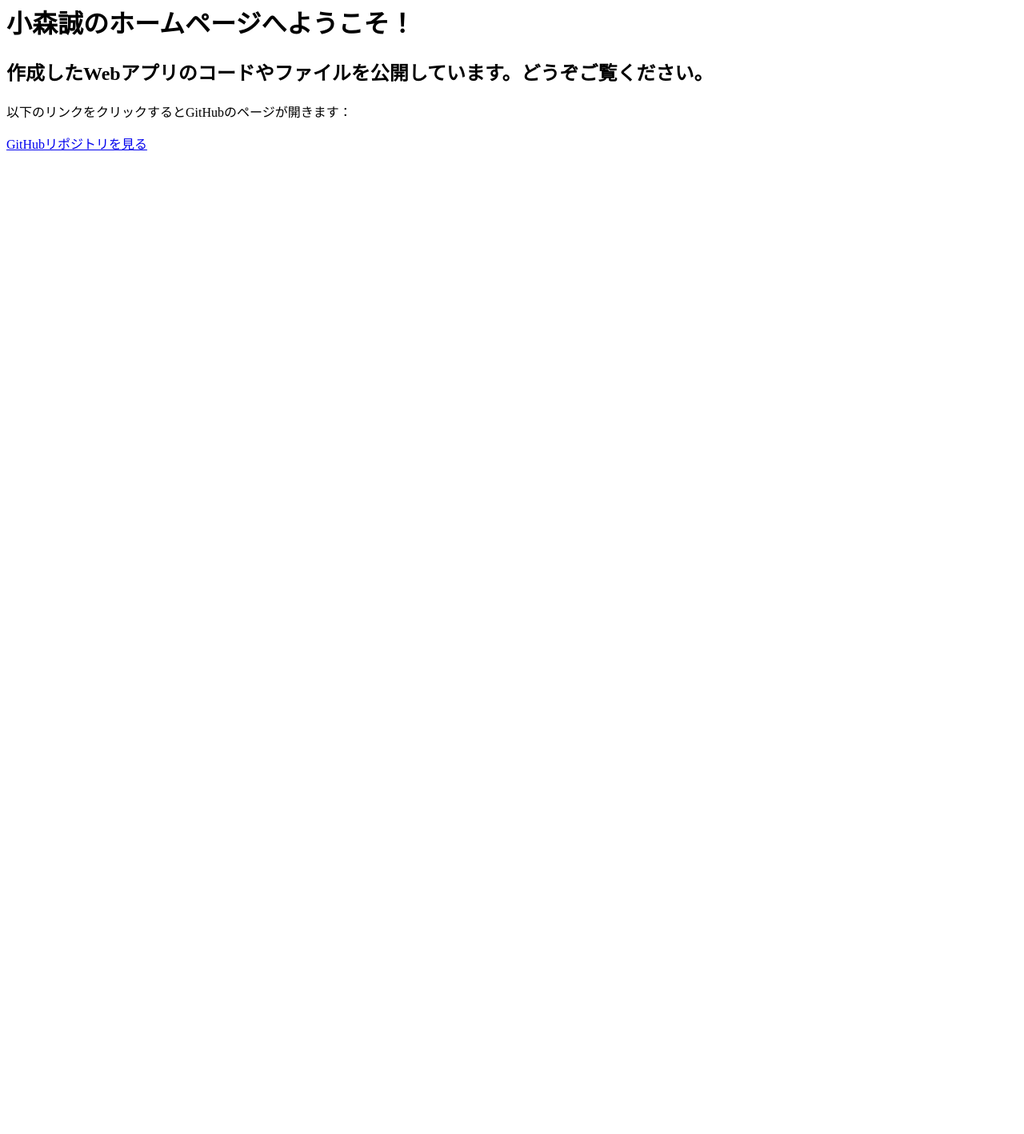
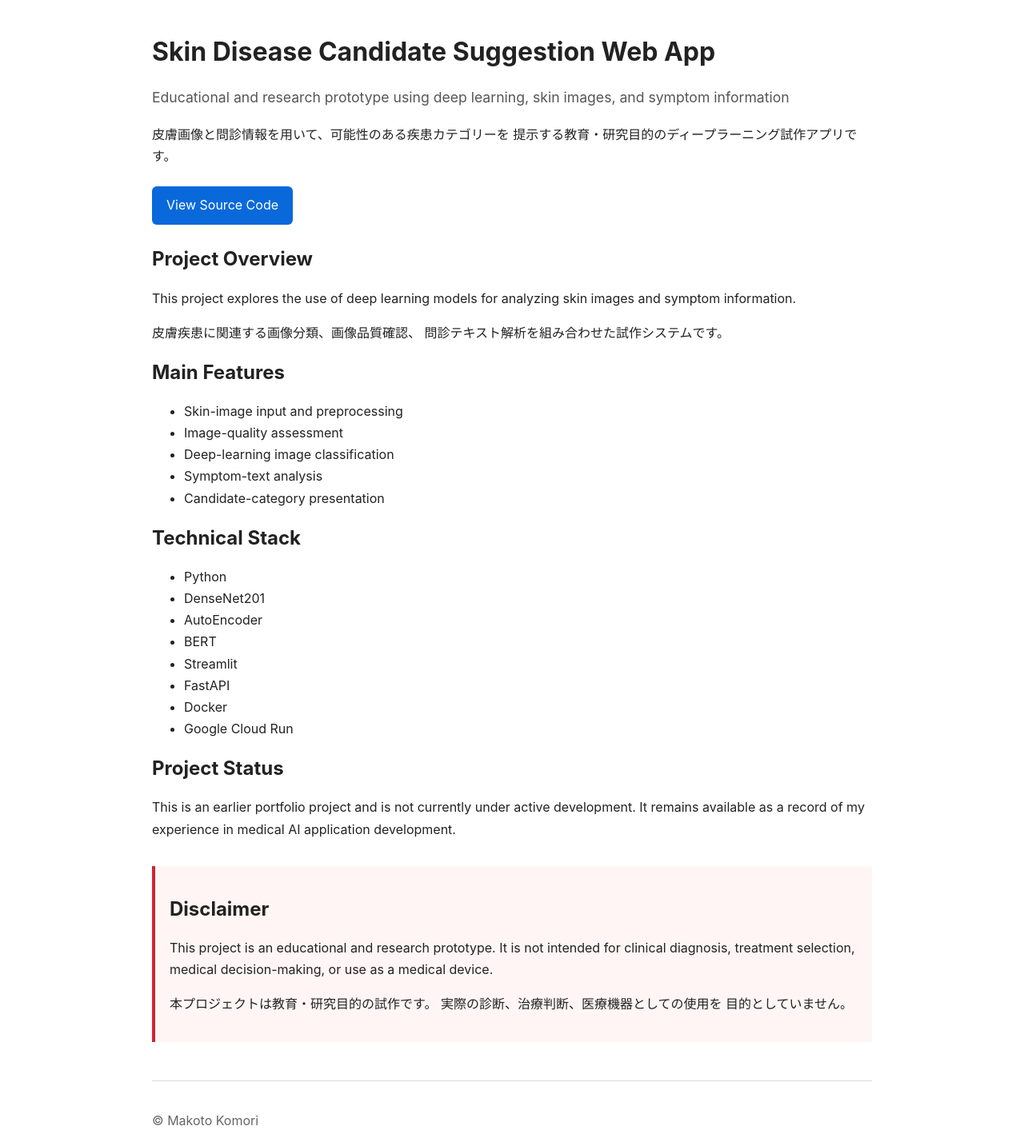
Before and after one commit to Makoto-space/github.io, a plain HTML site: page index.html in a window 1280 px wide. Shown: the part 17-1435 px from the top of the page at 80% size. Before the commit the page ends 800 px from the top, so only its background shows below. Drawn offline with Linux system fonts and the light colour scheme.

Commit message:
Revise project landing page
Add project overview, technical stack, status, and medical disclaimer.

```diff
--- a/index.html
+++ b/index.html
@@ -1,19 +1,154 @@
 <!DOCTYPE html>
 <html lang="ja">
 <head>
-    <meta charset="UTF-8">
-    <title>小森誠のホームページ</title>
+  <meta charset="UTF-8">
+  <meta name="viewport" content="width=device-width, initial-scale=1.0">
+
+  <title>Skin Disease Candidate Suggestion Web App</title>
+
+  <style>
+    body {
+      max-width: 900px;
+      margin: 0 auto;
+      padding: 40px 24px;
+      font-family:
+        -apple-system,
+        BlinkMacSystemFont,
+        "Segoe UI",
+        sans-serif;
+      line-height: 1.7;
+      color: #222;
+    }
+
+    h1,
+    h2 {
+      line-height: 1.3;
+    }
+
+    .subtitle {
+      color: #555;
+      font-size: 1.1rem;
+    }
+
+    .button {
+      display: inline-block;
+      margin: 8px 8px 8px 0;
+      padding: 10px 18px;
+      border-radius: 6px;
+      background: #0969da;
+      color: white;
+      text-decoration: none;
+    }
+
+    .notice {
+      margin-top: 32px;
+      padding: 18px;
+      border-left: 4px solid #d1242f;
+      background: #fff5f5;
+    }
+
+    footer {
+      margin-top: 48px;
+      padding-top: 20px;
+      border-top: 1px solid #ddd;
+      color: #666;
+    }
+  </style>
 </head>
+
 <body>
-    <h1>小森誠のホームページへようこそ！</h1>
-    <h2>作成したWebアプリのコードやファイルを公開しています。どうぞご覧ください。</h2>
-    <p>以下のリンクをクリックするとGitHubのページが開きます：</p>
-    <a href="https://github.com/Makoto-space/github.io" target="_blank">GitHubリポジトリを見る
-    <!-- ここに検索ボックスを追加 -->
-    <div id="search-box">
-        <!-- プログラム可能な検索エンジンのコードをここに貼り付けます -->
-        <script async src="https://cse.google.com/cse.js?cx=e6e478a19d71647b3"></script>
-        <div class="gcse-search"></div>
-    </div>
+  <header>
+    <h1>Skin Disease Candidate Suggestion Web App</h1>
+
+    <p class="subtitle">
+      Educational and research prototype using deep learning,
+      skin images, and symptom information
+    </p>
+
+    <p>
+      皮膚画像と問診情報を用いて、可能性のある疾患カテゴリーを
+      提示する教育・研究目的のディープラーニング試作アプリです。
+    </p>
+
+    <a
+      class="button"
+      href="https://github.com/Makoto-space/skin-disease-diagnosis-webapp"
+    >
+      View Source Code
+    </a>
+  </header>
+
+  <main>
+    <section>
+      <h2>Project Overview</h2>
+
+      <p>
+        This project explores the use of deep learning models for
+        analyzing skin images and symptom information.
+      </p>
+
+      <p>
+        皮膚疾患に関連する画像分類、画像品質確認、
+        問診テキスト解析を組み合わせた試作システムです。
+      </p>
+    </section>
+
+    <section>
+      <h2>Main Features</h2>
+
+      <ul>
+        <li>Skin-image input and preprocessing</li>
+        <li>Image-quality assessment</li>
+        <li>Deep-learning image classification</li>
+        <li>Symptom-text analysis</li>
+        <li>Candidate-category presentation</li>
+      </ul>
+    </section>
+
+    <section>
+      <h2>Technical Stack</h2>
+
+      <ul>
+        <li>Python</li>
+        <li>DenseNet201</li>
+        <li>AutoEncoder</li>
+        <li>BERT</li>
+        <li>Streamlit</li>
+        <li>FastAPI</li>
+        <li>Docker</li>
+        <li>Google Cloud Run</li>
+      </ul>
+    </section>
+
+    <section>
+      <h2>Project Status</h2>
+
+      <p>
+        This is an earlier portfolio project and is not currently
+        under active development. It remains available as a record
+        of my experience in medical AI application development.
+      </p>
+    </section>
+
+    <section class="notice">
+      <h2>Disclaimer</h2>
+
+      <p>
+        This project is an educational and research prototype.
+        It is not intended for clinical diagnosis, treatment
+        selection, medical decision-making, or use as a medical device.
+      </p>
+
+      <p>
+        本プロジェクトは教育・研究目的の試作です。
+        実際の診断、治療判断、医療機器としての使用を
+        目的としていません。
+      </p>
+    </section>
+  </main>
+
+  <footer>
+    <p>© Makoto Komori</p>
+  </footer>
 </body>
 </html>
```
